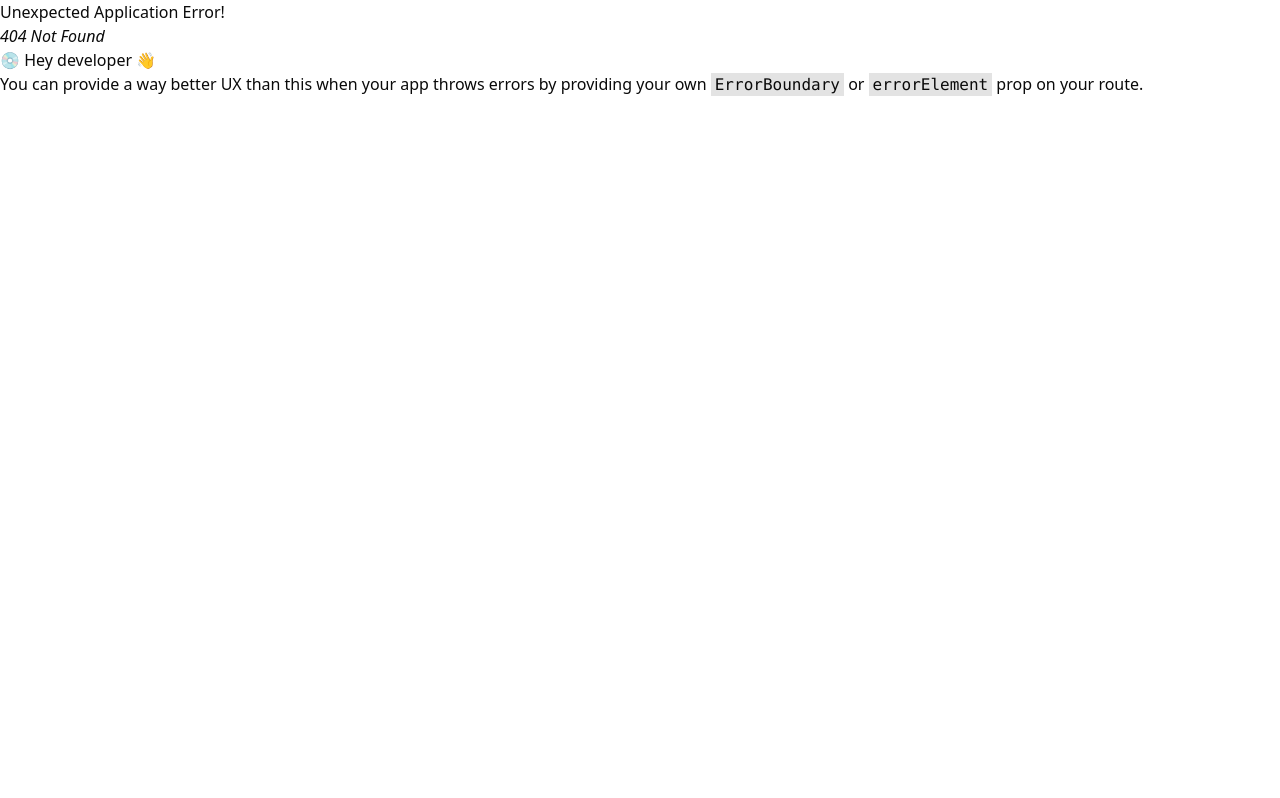
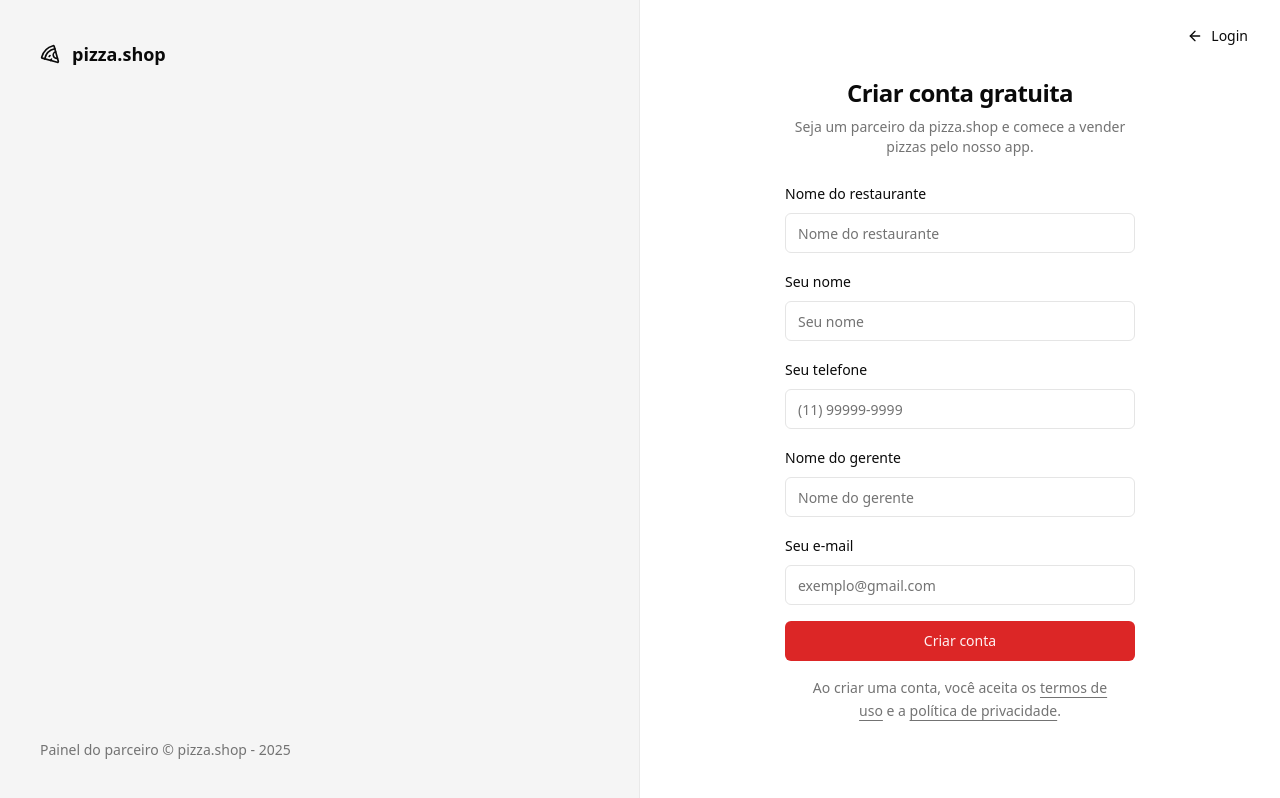
Before and after one commit to GersonDantas/pizza-shop, a React app: page /sign-up in a window 1280 px wide. Before the commit this address had no page. Built offline with nearby package versions, Linux system fonts and the light colour scheme; the HTML template or start-up script is replaced by a standard one.

Commit message:
feat(auth): add sign-up page and link between sign-in and sign-up

```diff
--- a/src/pages/_layouts/auth.tsx
+++ b/src/pages/_layouts/auth.tsx
@@ -17,7 +17,7 @@ export function AuthLayout() {
           Painel do parceiro &copy; pizza.shop - {new Date().getFullYear()}
         </footer>
       </div>
-      <div className="flex flex-col items-center justify-center">
+      <div className="flex flex-col items-center justify-center relative">
         <Outlet />
       </div>
     </div>
--- a/src/pages/auth/sign-in.tsx
+++ b/src/pages/auth/sign-in.tsx
@@ -2,8 +2,10 @@ import { Button } from '@/components/ui/button'
 import { Input } from '@/components/ui/input'
 import { Label } from '@/components/ui/label'
 import { zodResolver } from '@hookform/resolvers/zod'
+import { ArrowRightIcon } from 'lucide-react'
 import { Helmet } from 'react-helmet-async'
 import { useForm } from 'react-hook-form'
+import { Link } from 'react-router-dom'
 import { toast } from 'sonner'
 import { z } from 'zod'
 
@@ -38,6 +40,16 @@ export function SignIn() {
     <>
       <Helmet title="Login" />
       <div className="p-8">
+        <Button
+          variant="ghost"
+          className="absolute right-4 top-4"
+        >
+          <Link to="/sign-up" className="flex items-center gap-2">
+            <ArrowRightIcon className="w-4 h-4" />
+            Cadastro
+          </Link>
+        </Button>
+
         <div className="flex w-[350px] flex-col justify-center gap-6">
           <div className="flex flex-col gap-2 text-center">
             <h1 className="text-2xl font-semibold tracking-tight">
--- /dev/null
+++ b/src/pages/auth/sign-up.tsx
@@ -0,0 +1,135 @@
+import { Button } from '@/components/ui/button'
+import { Input } from '@/components/ui/input'
+import { Label } from '@/components/ui/label'
+import { zodResolver } from '@hookform/resolvers/zod'
+import { ArrowLeftIcon } from 'lucide-react'
+import { Helmet } from 'react-helmet-async'
+import { useForm } from 'react-hook-form'
+import { Link, useNavigate } from 'react-router-dom'
+import { toast } from 'sonner'
+import { z } from 'zod'
+
+const SignUpFormSchema = z.object({
+  restaurantName: z.string(),
+  managerName: z.string(),
+  phone: z.string(),
+  email: z.string().email('E-mail inválido'),
+})
+
+type SignUpFormData = z.infer<typeof SignUpFormSchema>
+
+export function SignUp() {
+  const {
+    register,
+    handleSubmit,
+    formState: { isSubmitting },
+  } = useForm<SignUpFormData>({
+    resolver: zodResolver(SignUpFormSchema),
+  })
+
+  const navigate = useNavigate()
+
+  async function handleSignUp(data: SignUpFormData) {
+    try {
+      await new Promise((resolve) => setTimeout(resolve, 2000))
+      console.log(data)
+      toast.success('Informações enviadas com sucesso!', {
+        action: {
+          label: 'Login',
+          onClick: () => navigate('/sign-in'),
+        },
+      })
+    } catch (error) {
+      toast.error('Ocorreu um erro ao criar a conta' + (error as Error).message)
+    }
+  }
+
+  return (
+    <>
+      <Helmet title="Cadastro" />
+      <div className="p-8">
+        <Button variant="ghost" className="absolute right-4 top-4">
+          <Link to="/sign-in" className="flex items-center gap-2">
+            <ArrowLeftIcon className="w-4 h-4" />
+            Login
+          </Link>
+        </Button>
+
+        <div className="flex w-[350px] flex-col justify-center gap-6">
+          <div className="flex flex-col gap-2 text-center">
+            <h1 className="text-2xl font-semibold tracking-tight">
+              Criar conta gratuita
+            </h1>
+            <p className="text-sm text-muted-foreground">
+              Seja um parceiro da pizza.shop e comece a vender pizzas pelo nosso app.
+            </p>
+          </div>
+
+          <form onSubmit={handleSubmit(handleSignUp)} className="space-y-4">
+            <div className="space-y-2">
+              <Label htmlFor="restaurantName">Nome do restaurante</Label>
+              <Input
+                id="restaurantName" type="text"
+                placeholder="Nome do restaurante"
+                {...register('restaurantName')}
+              />
+            </div>
+            <div className="space-y-2">
+              <Label htmlFor="managerName">Seu nome</Label>
+              <Input
+                id="managerName" type="text"
+                placeholder="Seu nome" {...register('managerName')}
+              />
+            </div>
+            <div className="space-y-2">
+              <Label htmlFor="phone">Seu telefone</Label>
+              <Input
+                id="phone" type="tel"
+                placeholder="(11) 99999-9999" {...register('phone')}
+              />
+            </div>
+            <div className="space-y-2">
+              <Label htmlFor="managerName">Nome do gerente</Label>
+              <Input
+                id="managerName" type="text"
+                placeholder="Nome do gerente" {...register('managerName')}
+              />
+            </div>
+            <div className="space-y-2">
+              <Label htmlFor="email">Seu e-mail</Label>
+              <Input
+                id="email" type="email"
+                placeholder="exemplo@gmail.com" {...register('email')}
+              />
+            </div>
+            <Button className="w-full" type="submit" disabled={isSubmitting}>
+              Criar conta
+            </Button>
+
+            <p
+              className="px-6 text-center
+              leading-relaxed text-sm text-muted-foreground"
+            >
+              Ao criar uma conta, você aceita os{' '}
+              <Link
+                to="/terms"
+                className="underline underline-offset-4"
+                target="_blank"
+              >
+                termos de uso
+              </Link>
+              {' '}e a{' '}
+              <Link
+                to="/privacy"
+                className="underline underline-offset-4 hover:text-primary"
+                target="_blank"
+              >
+                política de privacidade
+              </Link>.
+            </p>
+          </form>
+        </div>
+      </div>
+    </>
+  )
+}
```
Also changed, not shown: src/routes.tsx (+6 -1 lines).
